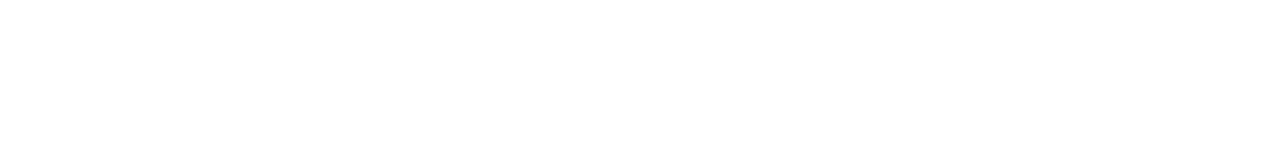
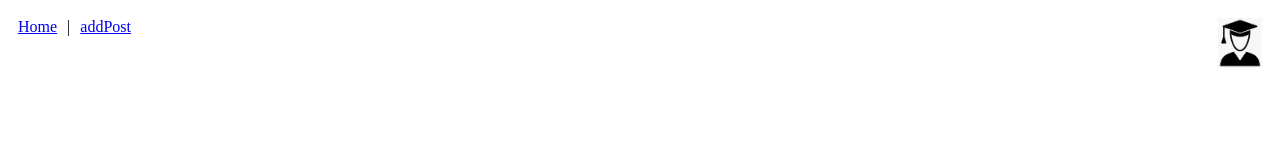
Before and after one commit to ukawaii/Homeowork-1, a plain HTML site: page index.html in a window 1280 px wide. Drawn offline with Linux system fonts and the light colour scheme.

Commit message:
header done

```diff
--- a/index.html
+++ b/index.html
@@ -2,9 +2,32 @@
 <html lang="en">
 <head>
     <meta charset="UTF-8">
-    <title>Title</title>
+    <title>Homework 1</title>
+    <link rel="stylesheet" href="styles.css"/>
 </head>
 <body>
+<header>
+    <nav class="nav main-nav">
+        <UL>
+            <LI>
+                <UL class="left">
+                    <li><a href="index.html">Home</a></li>
+                    <li>|</li>
+                    <li><a href="addPost.html">addPost</a></li>
+                </UL>
+            </LI>
+            <LI>
+                <UL class="right">
+                    <li><a href="Login.html"><img class="img" src="profile.png" alt="My picture"></a></li>
+                </UL>
+            </LI>
+        </UL>
+    </nav>
+</header>
+
+<div class="posts">
+
+</div>
 
 </body>
 </html>
--- /dev/null
+++ b/styles.css
@@ -0,0 +1,21 @@
+.nav ul{
+    display : flex;
+    align-items: stretch;
+    justify-content: space-between;
+    width: 100%;
+    margin: 0;
+    padding: 0;
+}
+.nav li{
+    display: inline-block;
+    padding: 5px;
+
+}
+.nav a:hover{
+    background-color: chartreuse;
+}
+
+.img{
+    max-height: 50px;
+    max-width: 50px;
+}
```
Also changed, not shown: profile.png (added).
